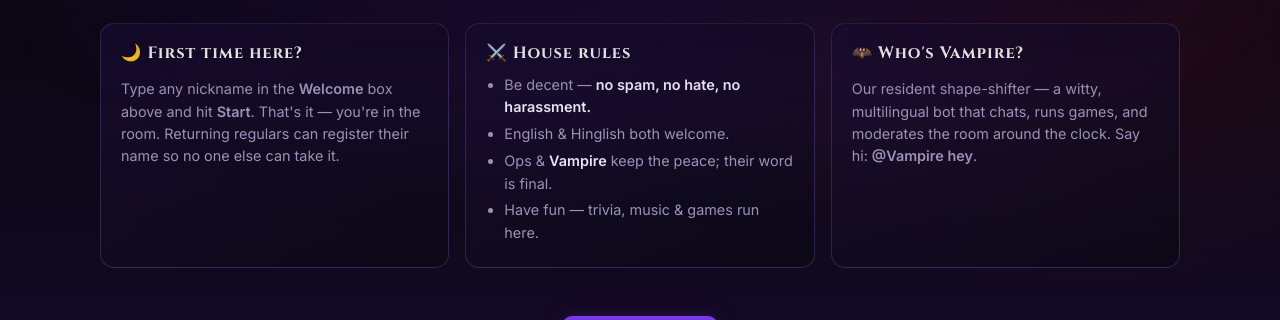
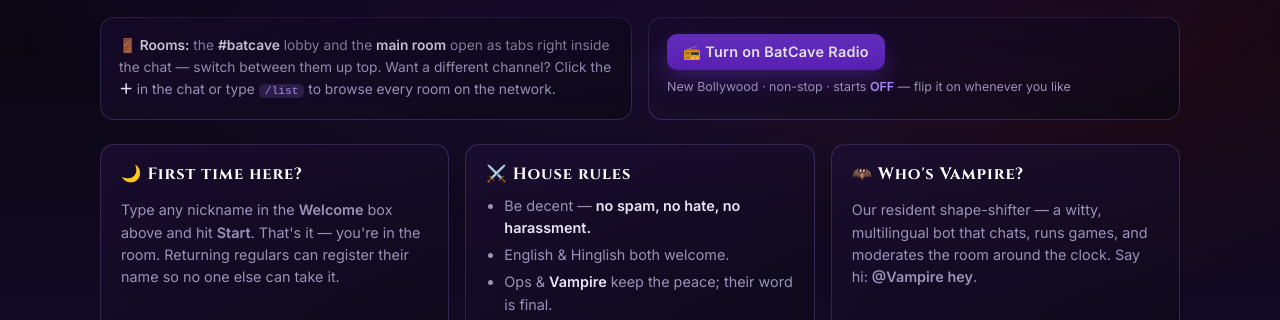
Before and after one commit to batcaveirc/batcaveirc.github.io, a plain HTML site: page index.html in a window 1280 px wide. Shown: the part 862-1182 px from the top of the page. Drawn offline with Linux system fonts and the light colour scheme.

Commit message:
feat: multi-room tabs + BatCave Radio (New Bollywood, off by default)

```diff
--- a/index.html
+++ b/index.html
@@ -88,6 +88,24 @@
     background:linear-gradient(180deg,var(--violet-deep),#5b21b6);color:#fff;font-weight:600;
     text-decoration:none;letter-spacing:.03em;box-shadow:0 8px 24px rgba(124,58,237,.35);border:0;cursor:pointer;font-size:.95rem;font-family:inherit}
   .fullscreen-link:hover{filter:brightness(1.12)}
+  /* rooms hint + radio dock */
+  .dock{display:grid;grid-template-columns:1fr 1fr;gap:16px;margin-top:18px}
+  .dock-item{background:linear-gradient(160deg, rgba(30,15,56,.66), rgba(10,8,18,.66));
+    border:1px solid var(--line);border-radius:14px;padding:16px 18px}
+  .rooms-hint{color:var(--muted);font-size:.86rem;line-height:1.6}
+  .rooms-hint b{color:var(--ink)}
+  .rooms-hint code{background:rgba(167,139,250,.16);color:var(--violet);padding:1px 6px;border-radius:5px;font-size:.82em}
+  .radio-box{display:flex;flex-direction:column;gap:9px;align-items:flex-start}
+  .radio-toggle{background:linear-gradient(180deg,var(--violet-deep),#5b21b6);color:#fff;border:0;cursor:pointer;
+    border-radius:10px;padding:9px 16px;font-weight:600;font-size:.9rem;font-family:inherit;letter-spacing:.02em;
+    box-shadow:0 8px 22px rgba(124,58,237,.32)}
+  .radio-toggle:hover{filter:brightness(1.12)}
+  .radio-toggle.on{background:linear-gradient(180deg,#b91c1c,#7f1d1d);box-shadow:0 8px 22px rgba(185,28,28,.35)}
+  .radio-note{color:var(--muted);font-size:.78rem}
+  .radio-note b{color:var(--violet)}
+  #radioPlayer{width:100%}
+  #radioPlayer iframe{width:100%;height:170px;border:0;border-radius:10px;margin-top:2px}
+  @media(max-width:640px){.dock{grid-template-columns:1fr}}
 </style>
 </head>
 <body>
@@ -118,10 +136,22 @@
         <button class="fs-btn" onclick="toggleFullscreen()" title="Toggle fullscreen">⛶ Fullscreen</button>
       </div>
       <div class="frame-holder">
-        <iframe src="https://kiwiirc.hybridirc.com/#batcave"
+        <iframe src="https://kiwiirc.hybridirc.com/#batcave,#🅱🅰🆃🅲🅰🆅🅴"
                 title="The BatCave live chat"
                 loading="lazy"
                 referrerpolicy="no-referrer"></iframe>
+      </div>
+    </div>
+
+    <!-- Rooms hint + Radio dock -->
+    <div class="dock">
+      <div class="dock-item rooms-hint">
+        <b>🚪 Rooms:</b> the <b>#batcave</b> lobby and the <b>main room</b> open as tabs right inside the chat — switch between them up top. Want a different channel? Click the <b>＋</b> in the chat or type <code>/list</code> to browse every room on the network.
+      </div>
+      <div class="dock-item radio-box">
+        <button class="radio-toggle" id="radioBtn" onclick="toggleRadio()">📻 Turn on BatCave Radio</button>
+        <span class="radio-note">New Bollywood · non-stop · starts <b>OFF</b> — flip it on whenever you like</span>
+        <div id="radioPlayer"></div>
       </div>
     </div>
 
@@ -163,6 +193,23 @@
         if(exit){ exit.call(document); }
       }
     }
+    // ── BatCave Radio (New Bollywood) — off by default, plays on user click ──
+    var RADIO_ON = false;
+    function toggleRadio(){
+      var box = document.getElementById('radioPlayer');
+      var btn = document.getElementById('radioBtn');
+      RADIO_ON = !RADIO_ON;
+      if(RADIO_ON){
+        box.innerHTML = '<iframe allow="autoplay; encrypted-media" allowfullscreen ' +
+          'src="https://www.youtube.com/embed/videoseries?list=PL609kBi-Yz7742dAyKsCM5QNXlTFJuMKm&autoplay=1"></iframe>';
+        btn.textContent = '⏸ Turn off BatCave Radio';
+        btn.classList.add('on');
+      } else {
+        box.innerHTML = '';   // removing the iframe stops playback
+        btn.textContent = '📻 Turn on BatCave Radio';
+        btn.classList.remove('on');
+      }
+    }
   </script>
 </body>
 </html>
```
